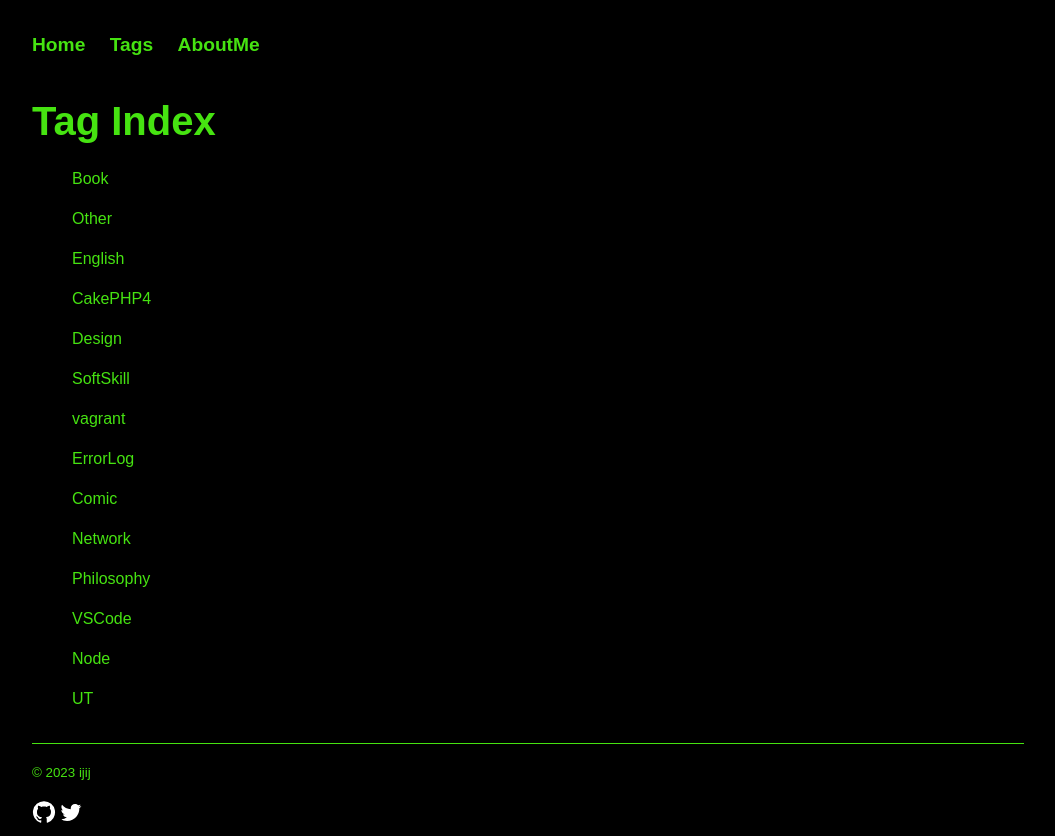
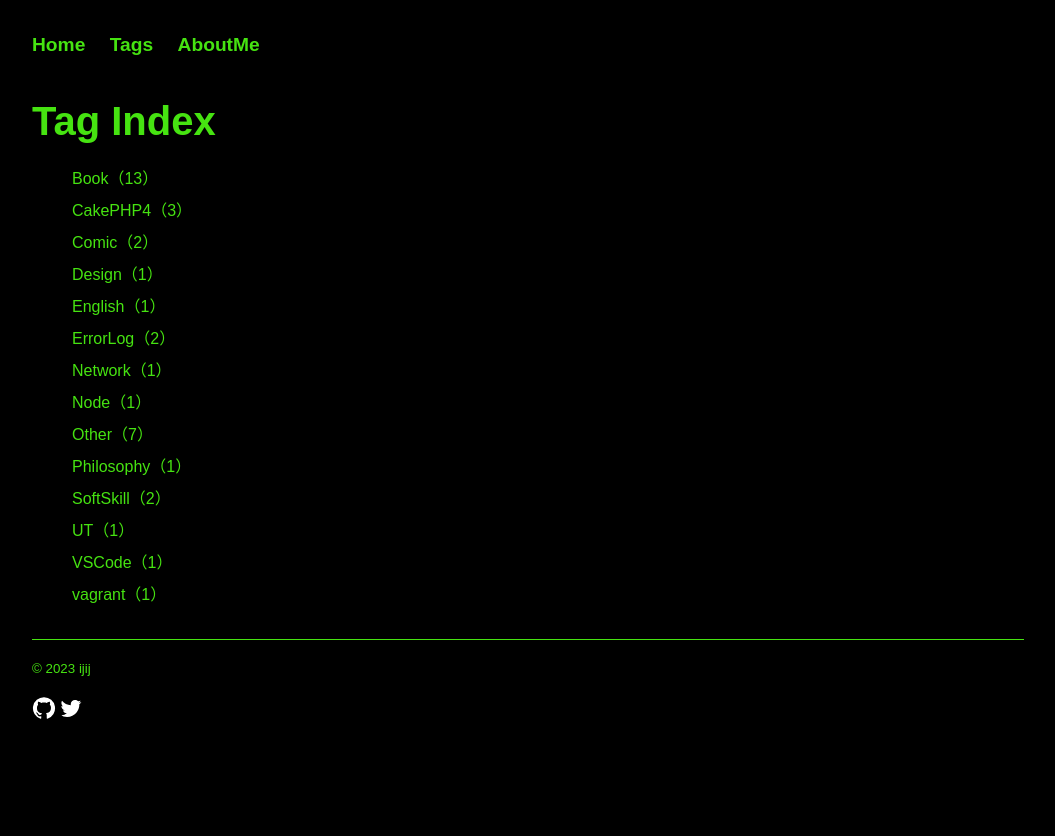
Before and after one commit to mr-ijij/mr-ijij.github.io, an Astro site: page /tags in a window 1280 px wide. Shown: the whole page, without its empty margins (112-1167 px from the left). After the commit the page ends 800 px from the top, so only its background shows below. Built offline with nearby package versions, Linux system fonts and the light colour scheme; Astro itself is replaced by a stand-in of ours.

Commit message:
fix: tag

```diff
--- a/src/pages/tags/index.astro
+++ b/src/pages/tags/index.astro
@@ -1,32 +1,66 @@
 ---
 import App from '../../layouts/App.astro';
 const allPosts = await Astro.glob('../posts/*.md');
-const tags = [...new Set(allPosts.map((post) => post.frontmatter.tags).flat())];
+
+class Tag {
+    name: string;
+    count: number;
+
+    constructor(name) {
+        this.name = name;
+        this.count = 1;
+    }
+
+    countUp() {
+        this.count++;
+    }
+}
+
+class TagList {
+    tags: Tag[];
+
+    constructor() {
+        this.tags = [];
+    }
+
+    addTag(tagName) {
+        if (this.tags.some(tag => tag.name === tagName)) {
+            this.tags.find(tag => tag.name === tagName).countUp();
+        } else {
+            this.tags.push(new Tag(tagName));
+        }
+    }
+
+    sortAlphabetAsc() {
+        this.tags.sort((a, b) => {
+            if (a.name < b.name) return -1;
+            if (a.name > b.name) return 1;
+        });
+    }
+}
+
+const tagList = new TagList();
+allPosts.map((post) => {
+    post.frontmatter.tags.forEach(tag => {
+        tagList.addTag(tag);
+    });
+});
+tagList.sortAlphabetAsc();
+
 const pageTitle = "Tag Index";
 ---
 <App pageTitle={pageTitle}>
     <ul>
         <div>
-            {tags.map((tag) => (
-                <p><a href={`/tags/${tag}`}>{tag}</a></p>
+            {tagList.tags.map((tag) => (
+                <p class="tag-line"><a href={`/tags/${tag.name}`}>{tag.name}（{tag.count}）</a></p>
             ))}
         </div>
     </ul>
 </App>
 
 <style>
-.tags {
-    display: flex;
-    flex-wrap: wrap;
-    margin: 0 auto;
-}
-
-.tag {
-    margin: 0.25em;
-    border: dotted 1px #a1a1a1;
-    border-radius: .5em;
-    padding: .5em 1em;
-    font-size: 1.15em;
-    background-color: #F8FCFD;
+.tag-line {
+    margin: 0 0 0.5rem 0;
 }
 </style>
--- /dev/null
+++ b/src/styles/home.css
@@ -0,0 +1,5 @@
+.home-next-link {
+    width: 20px;
+    height: 20px;
+    display: block;
+}
```
Also changed, not shown: src/pages/about.md (+2 -0 lines).
